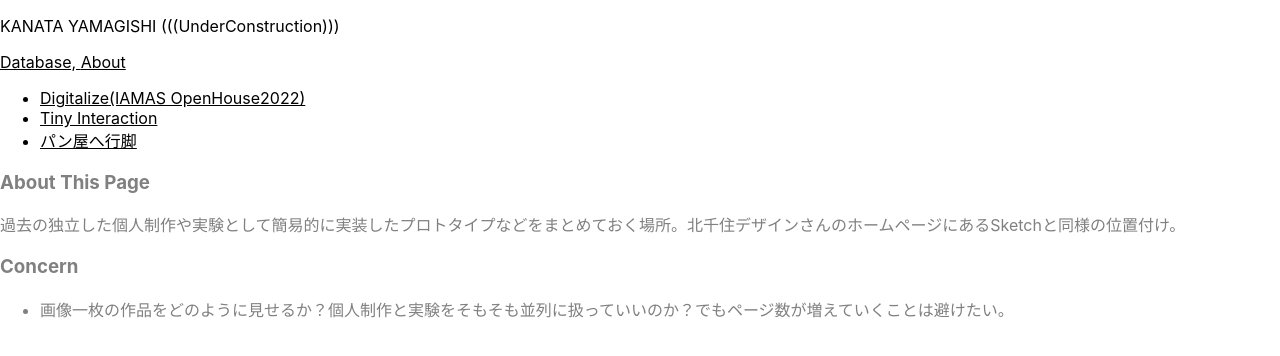
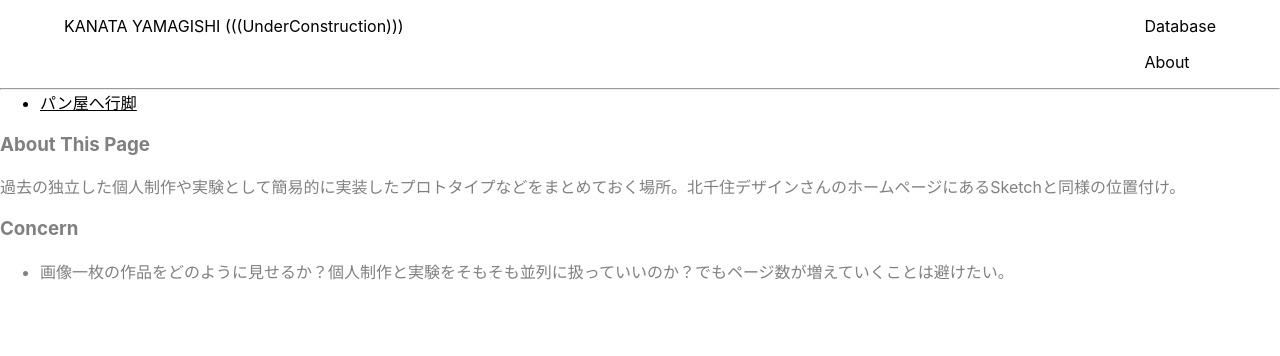
Before and after one commit to k1105/ymgsknt, a Next.js app: page /sketch in a window 1280 px wide. Shown: the top 356 px of the page. Built offline with nearby package versions, Linux system fonts and the light colour scheme.

Commit message:
header styleの修正

```diff
--- a/components/header.tsx
+++ b/components/header.tsx
@@ -4,15 +4,44 @@ export const siteTitle = "Next.js Sample Website";
 
 export default function Header() {
   return (
-    <header>
-      <p>KANATA YAMAGISHI (((UnderConstruction)))</p>
+    <header style={{ marginBottom: "50px" }}>
+      <div className="header-container">
+        <div
+          style={{
+            display: "flex",
+            justifyContent: "space-between",
+            width: "90vw",
+            margin: "0 auto",
+          }}
+        >
+          <p>KANATA YAMAGISHI (((UnderConstruction)))</p>
 
-      <Link href="/">
-        <a>Database, </a>
-      </Link>
-      <Link href="/about">
-        <a>About</a>
-      </Link>
+          <div>
+            <Link href="/">
+              <p>Database</p>
+            </Link>
+            <Link href="/about">
+              <p>About</p>
+            </Link>
+          </div>
+        </div>
+        <hr style={{ margin: "0" }} />
+      </div>
+      <style jsx>{`
+        .header-container {
+          position: fixed;
+          top: 0;
+          left: 0;
+          width: 100vw;
+          z-index: 99;
+          background: white;
+        }
+        @media (prefers-color-scheme: dark) {
+          .header-container {
+            background: black;
+          }
+        }
+      `}</style>
     </header>
   );
 }
```
